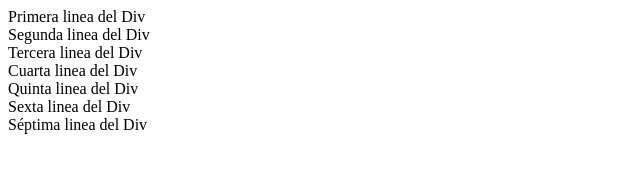
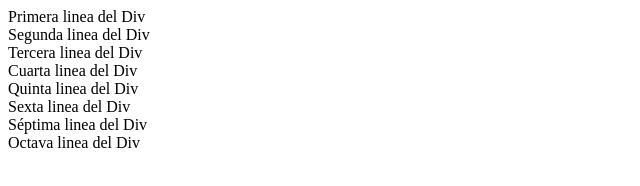
Before and after one commit to Neris2/curso_git, a plain HTML site: page index.html in a window 1280 px wide. Shown: the whole page, without its empty margins (0-640 px from the left). Drawn offline with Linux system fonts and the light colour scheme.

Commit message:
commit 5

```diff
--- a/index.html
+++ b/index.html
@@ -13,6 +13,8 @@
     <div>Quinta linea del Div</div>
     <div>Sexta linea del Div</div>
     <div>Séptima linea del Div</div>
+    <div>Octava linea del Div</div>
+
 
 
 </body>
```
